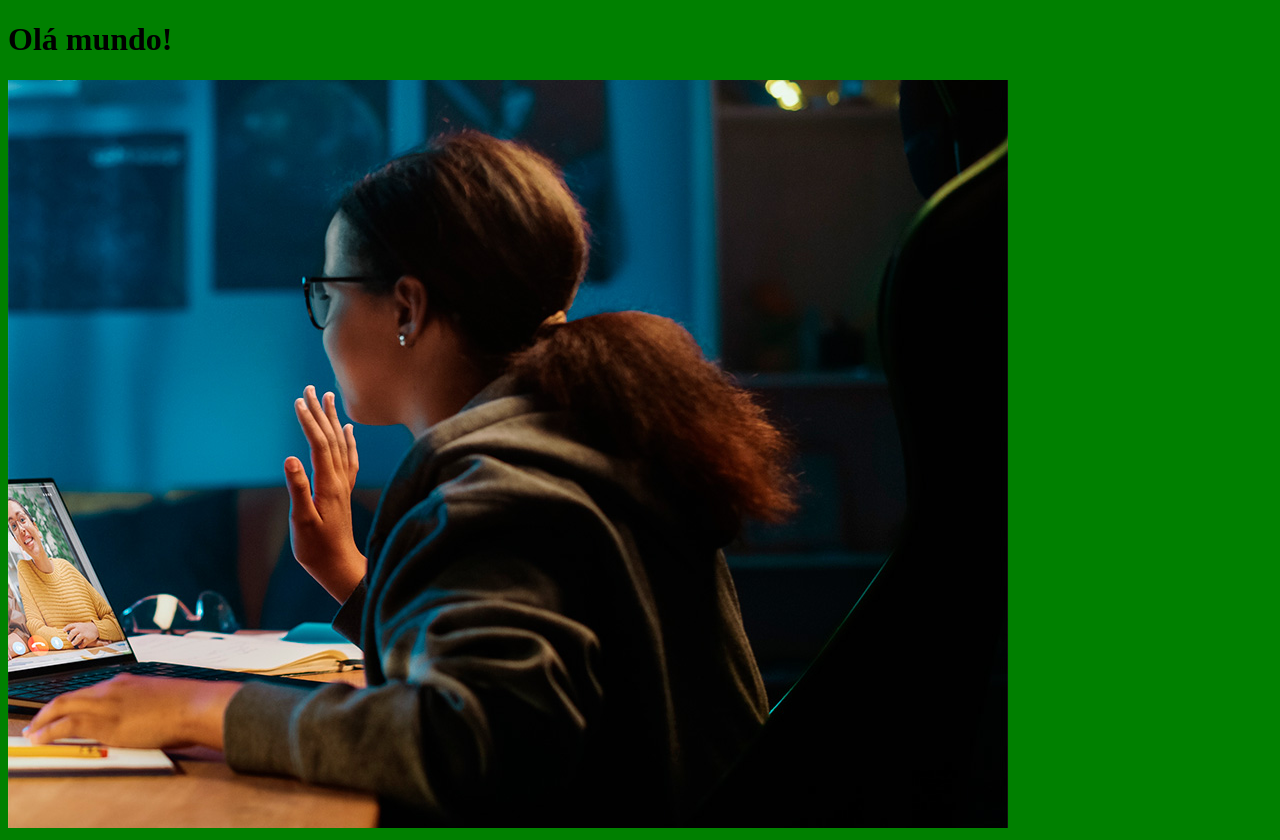
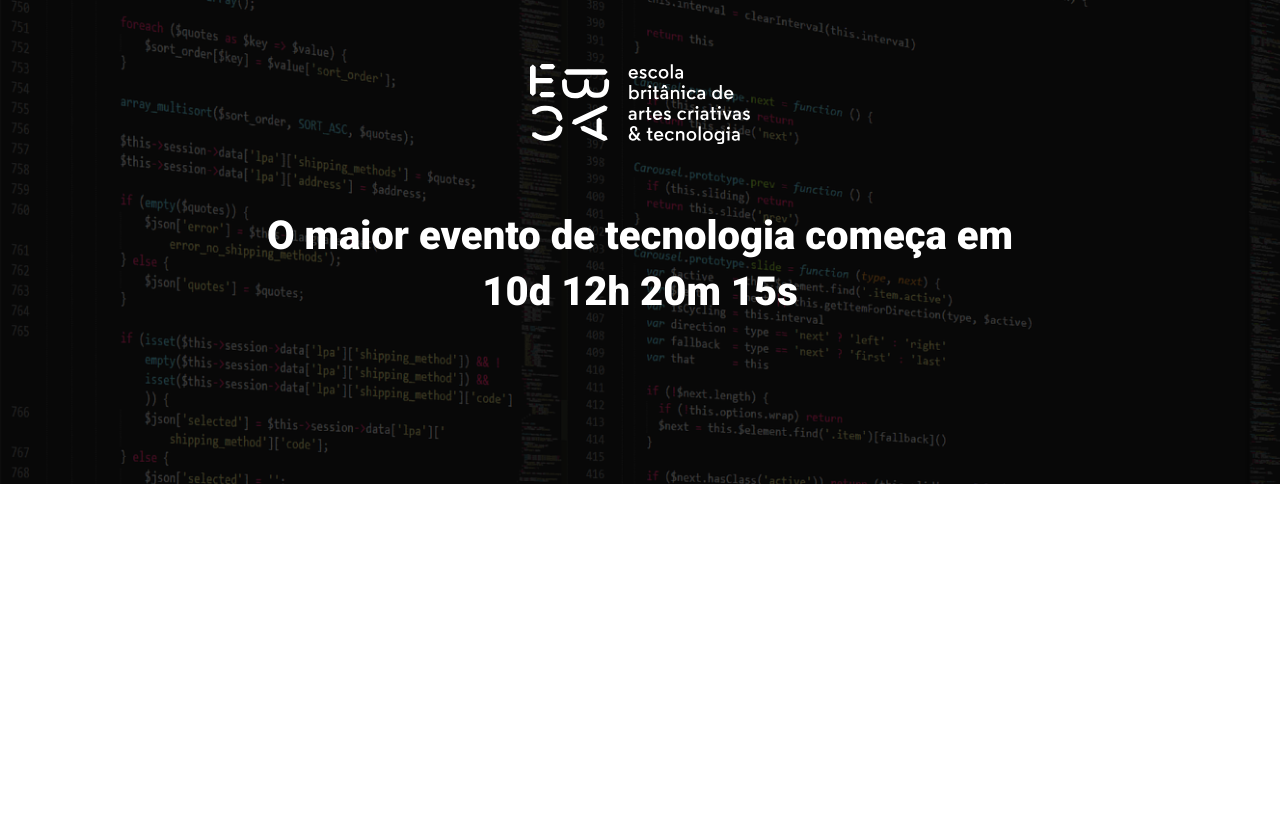
Before and after one commit to FlavioIrl/ebac_tech_talks, a website built with Parcel: page src/index.html in a window 1280 px wide. After the commit the page ends 800 px from the top, so only its background shows below. Built offline with nearby package versions, Linux system fonts and the light colour scheme.

Commit message:
criando o hero

```diff
--- a/src/index.html
+++ b/src/index.html
@@ -1,14 +1,27 @@
 <!DOCTYPE html>
-<html lang="en">
+<html lang="pt-br">
 <head>
     <meta charset="UTF-8">
     <meta name="viewport" content="width=device-width, initial-scale=1.0">
-    <title>Document</title>
+    <title>EBAC Tech Talks</title>
+
+    <link rel="preconnect" href="https://fonts.googleapis.com">
+    <link rel="preconnect" href="https://fonts.gstatic.com" crossorigin>
+    <link href="https://fonts.googleapis.com/css2?family=Roboto:wght@400;700;900&display=swap" rel="stylesheet">
+
     <link rel="stylesheet" href="styles/main.scss">
+
 </head>
 <body>
-    <h1>Olá mundo!</h1>
-    <img src="./images/backend.png" alt="">
+    <header class="hero">
+        <div class="container">
+            <img class="hero__logo" src="./images/ebac_logo.svg" alt="EBAC">
+            <p class="hero__text">
+                O maior evento de tecnologia começa em <br> 10d 12h 20m 15s
+            </p>
+        </div>
+    </header>
+
     <script src="scripts/main.js"></script>
 </body>
 </html>
--- /dev/null
+++ b/src/styles/_hero.scss
@@ -0,0 +1,53 @@
+.hero {
+    position: relative;
+    padding-top: 64px;
+    padding-bottom: 100px;
+    background-image: url(../images/fundo.png);
+    background-repeat: no-repeat;
+    background-size: cover;
+
+    .container {
+        position: relative;
+    }
+
+    &::before {
+        position: absolute;
+        top: 0;
+        left: 0;
+        width: 100%;
+        height: 100%;
+        background-color: #000;
+        content: '';
+        opacity: 0.7;
+    }
+
+    &__text {
+        margin-top: 64px;
+        margin-bottom: 64px;
+        font-size: 40px;
+        line-height: 56px;
+        font-weight: 800;
+        text-align: center;
+    }
+
+    &__logo {
+        margin: 0 auto;
+        height: 80px;
+        display: block;
+    }
+
+    @media (max-width: 640px) {
+        padding: 40px 0;
+
+        &__logo {
+            height: 40px;
+        }
+
+        &__text {
+            font-size: 22px;
+            line-height: 24px;
+            margin: 24px 0;
+        }
+
+    }
+}
--- a/src/styles/main.scss
+++ b/src/styles/main.scss
@@ -1,3 +1,23 @@
-body {
-    background-color: green;
+@use 'hero';
+
+* {
+    margin: 0;
+    padding: 0;
+    box-sizing: border-box;
+    font-family: Roboto, sans-serif;
+    color: #fff;
 }
+
+.container {
+    max-width: 960px;
+    width: 100%;
+    margin: 0 auto;
+
+    @media (max-width: 640px) {
+        max-width: 80%;
+    }
+
+    @media (max-width: 1024px) {
+        max-width: 90%;
+    }
+}
```
